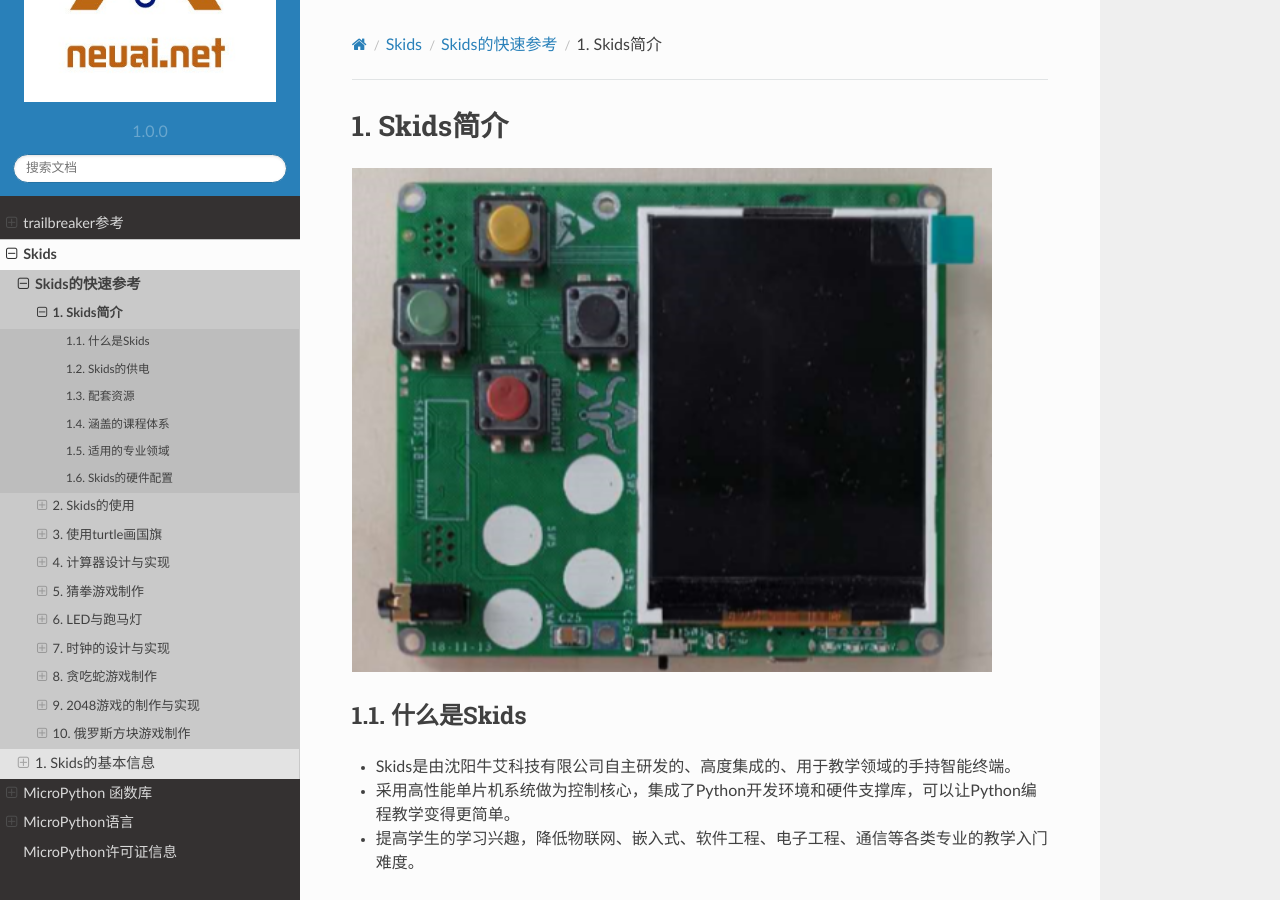
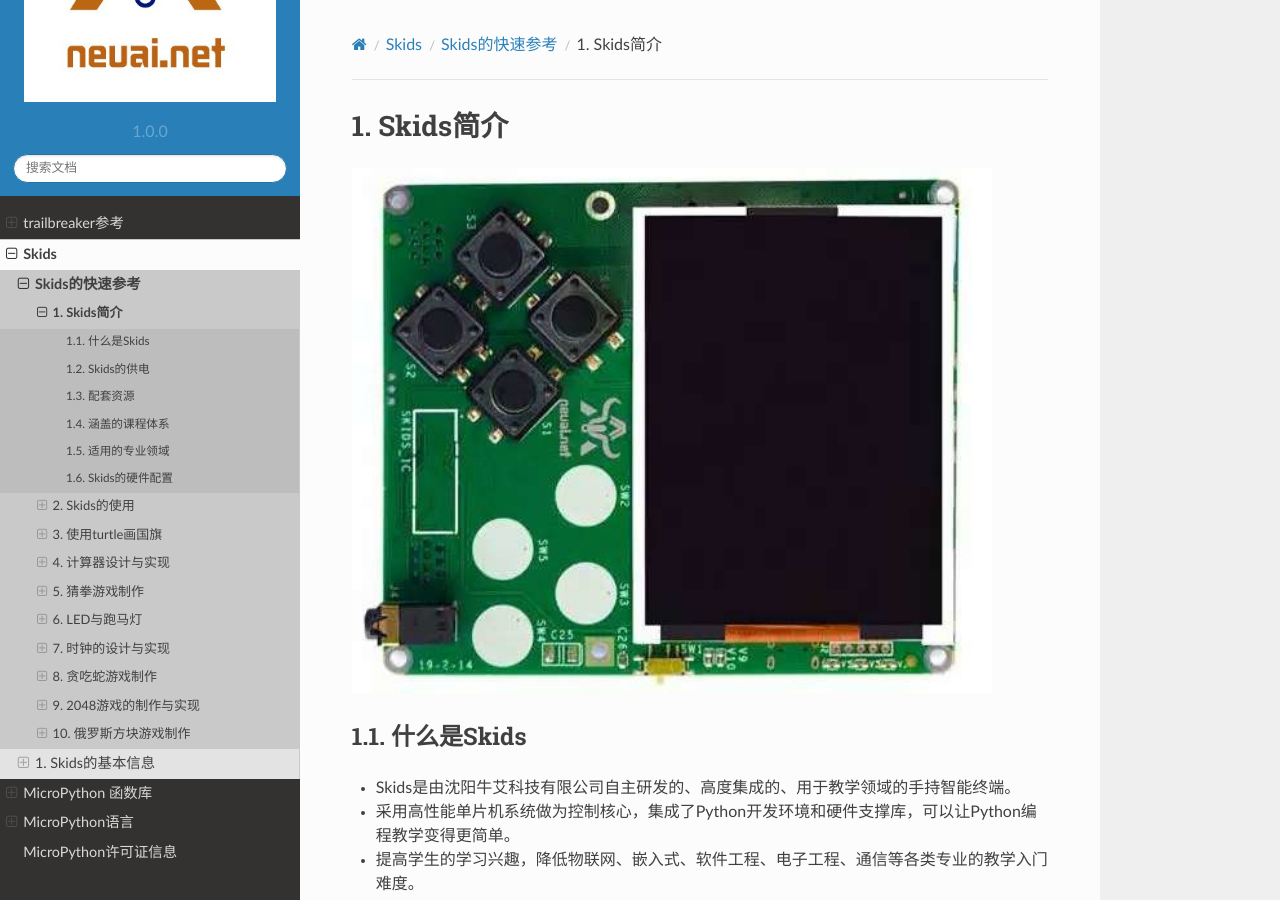
Before and after one commit to yangzl2014/SkidsDocs, a Sphinx documentation site: the page built from docs/skids/quickref/skidsintro.rst, in a window 1280 px wide and 900 px high. Built offline with Sphinx 7.4.7 and the Read the Docs theme 2.0.0, drawn with Linux system fonts in a browser that asks for light colours; pages that are not in the unit, such as notebooks, are missing from menus.

Commit message:
change picture of skids

```diff
--- a/docs/skids/quickref/guess.rst
+++ b/docs/skids/quickref/guess.rst
@@ -38,7 +38,7 @@
 
 .. image:: img/guess2.png
     :alt: guess
-    :width: 340px
+    :width: 440px
 
 - **程序流程图**
 
--- a/docs/skids/quickref/skidsintro.rst
+++ b/docs/skids/quickref/skidsintro.rst
@@ -3,7 +3,7 @@
 Skids简介
 ============================
 
-.. image:: img/skids.png
+.. image:: img/skids.jpg
     :alt: The front of skids
     :width: 640px
 
```
Also changed, not shown: docs/skids/quickref/img/guess2.png, docs/skids/quickref/img/skids.jpg (added), docs/skids/quickref/img/skids.png (deleted).
